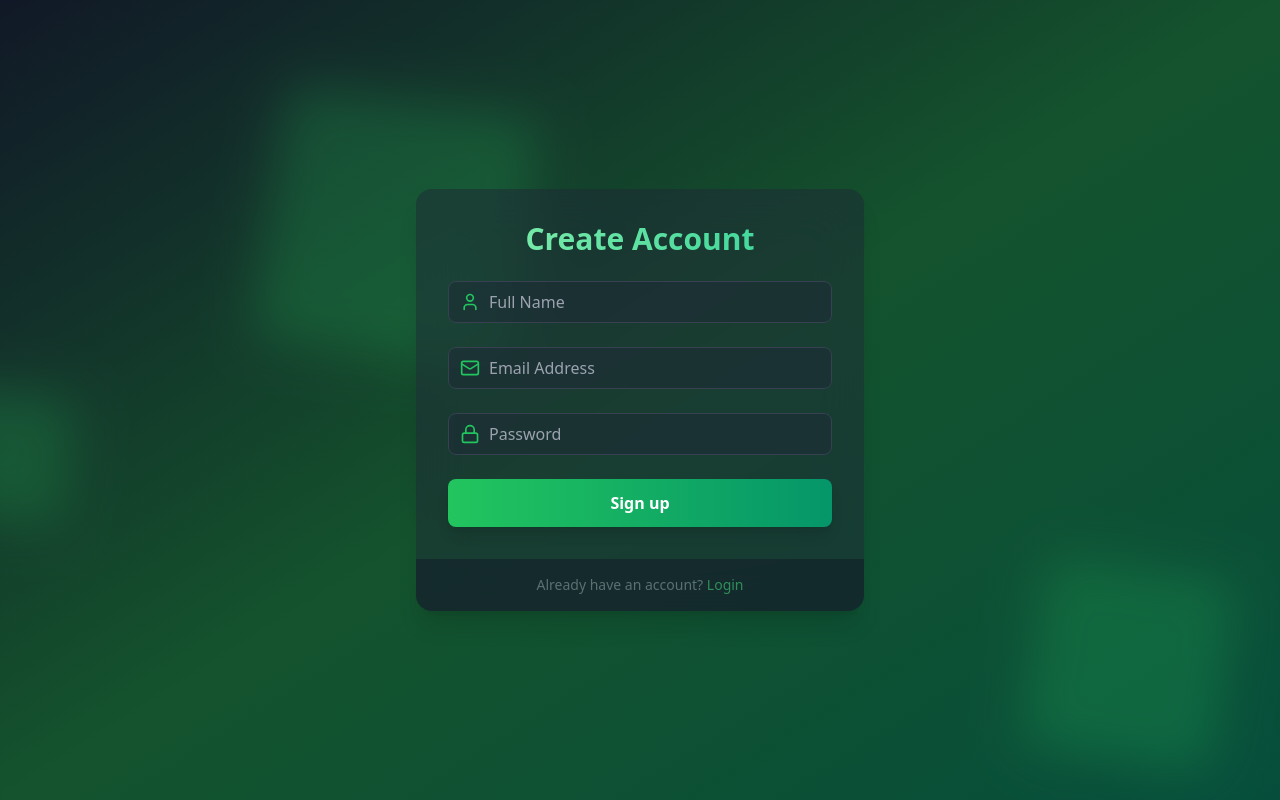
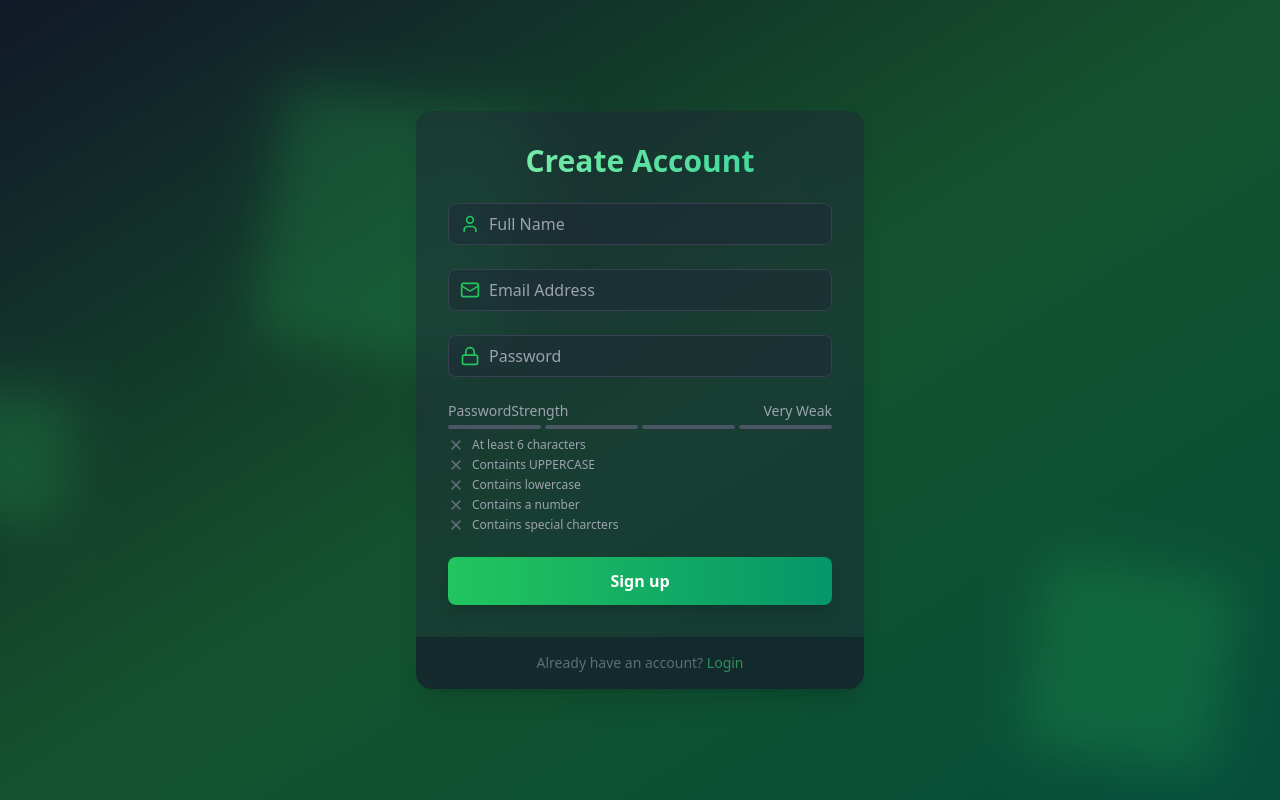
Before and after one commit to Nisschhal/auth-mern, a React (Vite) app in the folder frontend/: page /signup in a window 1280 px wide. Built offline with nearby package versions, Linux system fonts and the light colour scheme.

Commit message:
password strength meter completed based on regex

```diff
--- /dev/null
+++ b/frontend/src/components/PasswordStrengthMeter.jsx
@@ -0,0 +1,121 @@
+import { Check, X } from "lucide-react";
+
+// PASSWORD CRITERIA
+const PassowrdCriteria = ({ password }) => {
+  // Give the list of requirements for password
+  const criteria = [
+    {
+      label: "At least 6 characters",
+      met: password.length >= 6,
+    },
+    {
+      label: "Containts UPPERCASE",
+      met: /[A-Z]/.test(password),
+    },
+    {
+      label: "Contains lowercase",
+      met: /[a-z]/.test(password),
+    },
+    {
+      label: "Contains a number",
+      met: /\d/.test(password),
+    },
+    {
+      label: "Contains special charcters",
+      met: /[^A-Za-z0-9]/.test(password),
+    },
+  ];
+
+  return (
+    <div className="mt-2 space-y-1">
+      {/* Based on the criteria met, gives the list of label and its success icon */}
+      {criteria.map((item) => (
+        <div key={item.label} className="flex items-center text-xs">
+          {item.met ? (
+            <Check className="size-4 text-green-500 mr-2" />
+          ) : (
+            <X className="size-4 text-gray-500 mr-2" />
+          )}
+          <span className={item.met ? "text-green-500" : "text-gray-400"}>
+            {item.label}
+          </span>
+        </div>
+      ))}
+    </div>
+  );
+};
+/***
+ * GET THE PASSWORD
+ * CREATE STRENGTH BASED ON THAT PASSWORD
+ * CREATE SETRENGTHTEXT BASED ON THE BUIT STRENGTH
+ * CREATE PROGRESS BAR COLOR BASED ON THE BUILT STRENGTH
+ */
+const PasswordMeter = ({ password }) => {
+  // pass the password and set the strength number
+
+  const getStrength = (pass) => {
+    let strength = 0;
+    if (pass.length >= 6) strength++;
+    if (pass.match(/[a-z]/) && pass.match(/[A-Z]/)) strength++;
+    if (pass.match(/\d/)) strength++;
+    if (pass.match(/[^a-zA-Z\d]/)) strength++;
+    return strength;
+  };
+
+  // get the strength number
+  const strength = getStrength(password);
+
+  // pass the strength number and set the strength text;
+  const getStrengthText = (strength) => {
+    if (strength === 0) return "Very Weak";
+    if (strength === 1) return "Weak";
+    if (strength === 2) return "Fair";
+    if (strength === 3) return "Good";
+    return "Strong";
+  };
+
+  // get the progress meter color based on the passed strenth
+  const getColor = (strength) => {
+    if (strength === 0) return "bg-red-500";
+    if (strength === 1) return "bg-red-400";
+    if (strength === 2) return "bg-yellow-500";
+    if (strength === 3) return "bg-yellow-400";
+    return "bg-green-500";
+  };
+
+  return (
+    <div className="mt-2">
+      {/* // PasswordStrength----------weak/strong/good/verygood */}
+      <div className="flex justify-between items-center mb-1">
+        <span className="text-sm text-gray-400">PasswordStrength</span>
+        <span className="text-sm text-gray-400">
+          {getStrengthText(strength)}
+        </span>
+      </div>
+      {/* // progress meter - - - - */}
+      <div className="flex space-x-1">
+        {[...Array(4)].map((_, index) => (
+          <div
+            key={index}
+            className={`h-1 w-1/4 rounded-full transition-colors duration-300 ${
+              index < strength ? getColor(strength) : "bg-gray-600"
+            }`}
+          />
+        ))}
+      </div>
+      {/* INSERT THE CRIETERIA LIST */}
+      <PassowrdCriteria password={password} />
+    </div>
+  );
+};
+
+// CALL THE PASSWORMETER WHICH HAS ALL THE PARTS: Progress strength, name, and bar, and password criteria
+const PasswordStrengthMeter = ({ password }) => {
+  return (
+    <div>
+      <PasswordMeter password={password} />
+    </div>
+  );
+};
+
+export default PasswordStrengthMeter;
--- a/frontend/src/pages/Signup.jsx
+++ b/frontend/src/pages/Signup.jsx
@@ -3,6 +3,7 @@
 import Input from "../components/Input";
 import { useState } from "react";
 import { Link } from "react-router-dom";
+import PasswordStrengthMeter from "../components/PasswordStrengthMeter";
 
 const Signup = () => {
   const handleSignup = (e) => {
@@ -53,10 +54,11 @@
           />
 
           {/* Password strength meter */}
+          <PasswordStrengthMeter password={password} />
 
           {/* Submit button */}
           <motion.button
-            className="w-full py-3 px-4 bg-gradient-to-r from-green-500 to-emerald-600 text-white font-bold rounded-lg shadow-lg hover:from-green-600 hover:to-emerald-600 focus:outline-none focus:ring-2 focus:ring-green-500 focus:ring-offset-2 focus:ring-offset-gray-900 transition duration-200"
+            className="w-full py-3 px-4 mt-6 bg-gradient-to-r from-green-500 to-emerald-600 text-white font-bold rounded-lg shadow-lg hover:from-green-600 hover:to-emerald-600 focus:outline-none focus:ring-2 focus:ring-green-500 focus:ring-offset-2 focus:ring-offset-gray-900 transition duration-200"
             whileHover={{ scale: 1.02 }}
             whileTap={{ scale: 0.98 }}
             type="submit"
```
Also changed, not shown: 1 other file (tests, documents, lock files or other folders).
